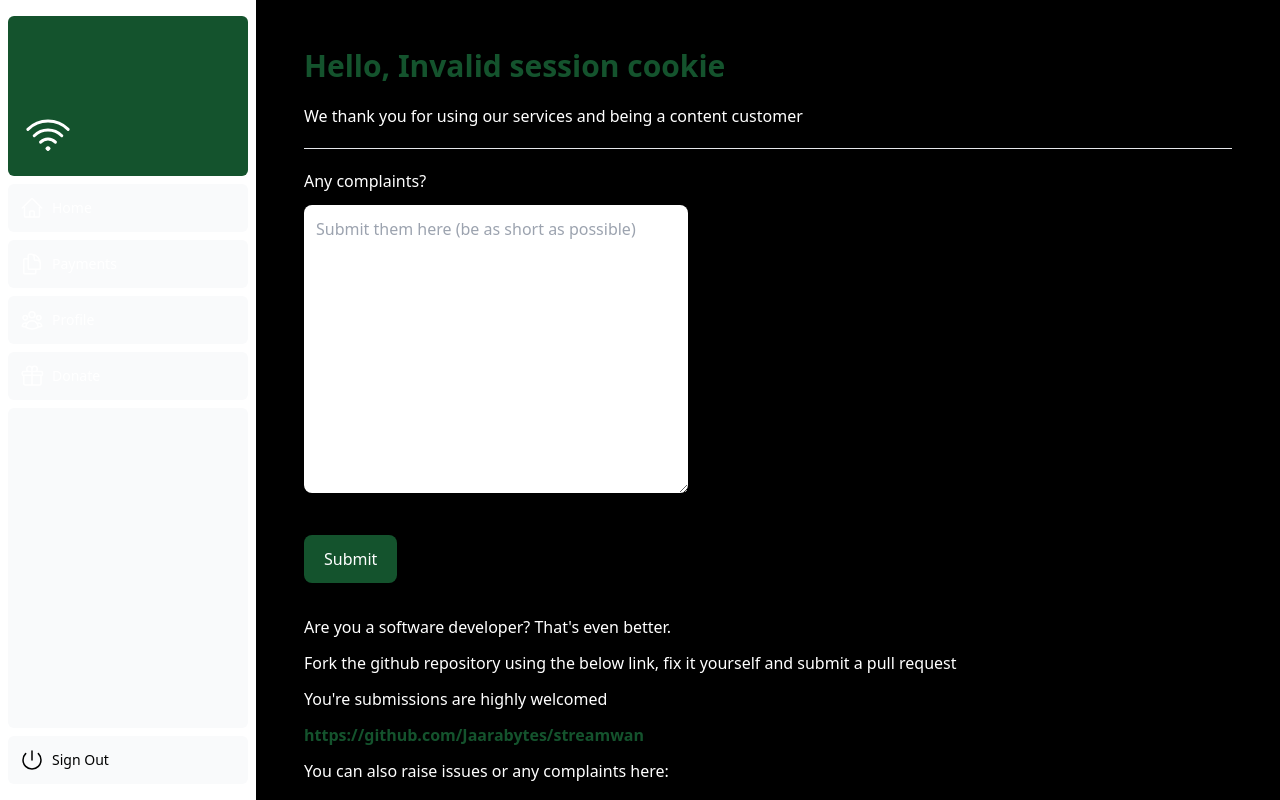
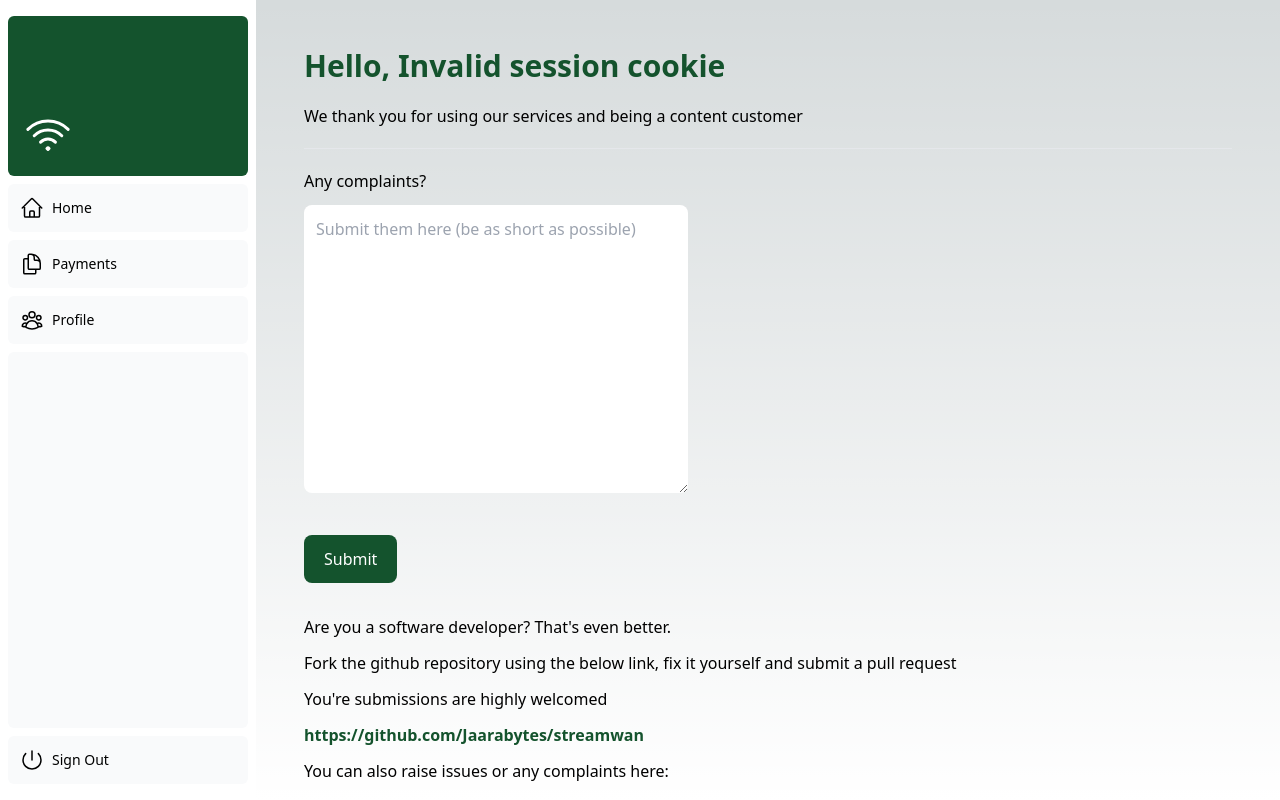
Before and after one commit to Jaarabytes/streamwan, a Next.js app: page /dashboard/profile in a window 1280 px wide. Built offline with nearby package versions, Linux system fonts and the light colour scheme; no server answers.

Commit message:
fix: cleared dark mode
Get rid of stupi dark mode

```diff
--- a/app/dashboard/payments/page.tsx
+++ b/app/dashboard/payments/page.tsx
@@ -11,7 +11,7 @@ export default async function PaymentsPage() {
 
   return (
     <div className="container mx-auto p-4">
-      <h2 className="text-2xl font-bold mb-4">Your Payment History</h2>
+      <h2 className="text-2xl text-black font-bold mb-4">Your Payment History</h2>
       { !payments || payments.length == 0 ? (
             <div className="divide-y divide-gray-200">
             <p className="text-red-600 text-lg font-extrabold">Sorry, it seems you have zero payments</p>
--- a/app/dashboard/profile/page.tsx
+++ b/app/dashboard/profile/page.tsx
@@ -6,21 +6,21 @@ export default async function ProfilePage () {
   return (
             <>
             <h1 className="text-green-900 font-bold text-3xl">Hello, <span>{userMail}</span></h1>
-            <p className="my-5">We thank you for using our services and being a content customer</p>
+            <p className="my-5 text-black">We thank you for using our services and being a content customer</p>
             <hr />
 
             <form className="my-5">
-                <p className="my-3 mb-3">Any complaints?</p>
+                <p className="my-3 mb-3 text-black">Any complaints?</p>
                 <textarea placeholder="Submit them here (be as short as possible)"
-                className="border-none h-48 w-72 sm:w-96 sm:h-72 p-3 rounded-lg"></textarea>
+                className="border-none h-48 w-72 text-black sm:w-96 sm:h-72 p-3 rounded-lg"></textarea>
             <br /><br />
             <button type='submit' className="bg-green-900 hover:bg-green-700 text-white my-3 px-5 rounded-lg p-3"><a href='mailto:xh3rking96@gmail.com'>Submit</a></button>
             </form>
-            <p className='my-3'>Are you a software developer? That&apos;s even better.</p>
-            <p className='my-3'>Fork the github repository using the below link, fix it yourself and submit a pull request</p>
-            <p className='my-3'>You&apos;re submissions are highly welcomed</p>
+            <p className='my-3 text-black'>Are you a software developer? That&apos;s even better.</p>
+            <p className='my-3 text-black'>Fork the github repository using the below link, fix it yourself and submit a pull request</p>
+            <p className='my-3 text-black'>You&apos;re submissions are highly welcomed</p>
             <a href='https://github.com/Jaarabytes/streamwan' className='text-green-900 font-bold' target='_blank'>https://github.com/Jaarabytes/streamwan</a>
-            <p className='my-3'>You can also raise issues or any complaints here: </p>
+            <p className='my-3 text-black'>You can also raise issues or any complaints here: </p>
             <a href='https://github.com/Jaarabytes/streamwan/issues' className='text-green-900 font-bold' target='_blank'>https://github.com/Jaarabytes/streamwan/issues</a>
             <hr />
         </>
--- a/app/globals.css
+++ b/app/globals.css
@@ -3,7 +3,7 @@
 @tailwind utilities;
 
 :root {
-  --foreground-rgb: 0, 0, 0;
+  --foreground-rgb: 255, 255, 255;
   --background-start-rgb: 214, 219, 220;
   --background-end-rgb: 255, 255, 255;
 }
@@ -11,8 +11,8 @@
 @media (prefers-color-scheme: light) {
   :root {
     --foreground-rgb: 255, 255, 255;
-    --background-start-rgb: 0, 0, 0;
-    --background-end-rgb: 0, 0, 0;
+    --background-start-rgb: 214, 219, 220;
+    --background-end-rgb: 255, 255, 255;
   }
 }
 
--- a/app/ui/dashboard/Packages.tsx
+++ b/app/ui/dashboard/Packages.tsx
@@ -64,12 +64,12 @@ export default function Packages() {
           <ul key={elem.name} className="h-80">
             {elem.qualities.map((element, index) => (
                 <>
-                <li key={index} className="p-3">{element}</li>
+                <li key={index} className="text-black p-3">{element}</li>
               </>
             ))}
           </ul>
           <hr />
-          <p className="my-5 px-3 text-lg"><b>{elem.price}</b> KES per month</p>
+          <p className="my-5 text-black px-3 text-lg"><b>{elem.price}</b> KES per month</p>
           <hr className="my-5" />
           <PaystackConsumer {...componentProps}>{({initializePayment}) =>
           <button onClick={() => initializePayment(onSuccess, onClose)}
--- a/app/ui/dashboard/Sidenav.tsx
+++ b/app/ui/dashboard/Sidenav.tsx
@@ -12,7 +12,6 @@ export default async function Sidenav () {
           icon: DocumentDuplicateIcon,
         },
         { name: 'Profile', href: '/dashboard/profile', icon: UserGroupIcon},
-        { name: "Donate", href: '/dashboard/donate', icon: GiftIcon }
       ];
     return (
         <>
@@ -29,8 +28,8 @@ export default async function Sidenav () {
                             href={link.href}
                             className="flex h-[48px] grow items-center justify-center gap-2 rounded-md bg-gray-50 p-3 text-sm font-medium hover:bg-green-900 hover:text-white md:flex-none md:justify-start md:p-2 md:px-3"
                         >
-                            <LinkIcon className='h-6 w-6 inline' />
-                            <p className="hidden md:block">{link.name}</p>
+                            <LinkIcon className='h-6 w-6 inline text-black' />
+                            <p className="hidden md:block text-black">{link.name}</p>
                         </Link>
                         );
                     })}
--- a/app/ui/home/LoginForm.tsx
+++ b/app/ui/home/LoginForm.tsx
@@ -10,7 +10,7 @@ export default async function LoginForm() {
     action={dispatch}
     className="space-y-3">
       <div className="flex-1 rounded-lg bg-gray-50 px-6 pb-4 pt-8">
-        <h1 className={`mb-3 text-2xl`}>
+        <h1 className="mb-3 text-2xl text-black">
           Please log in to continue.
         </h1>
         <div className="w-full">
@@ -23,7 +23,7 @@ export default async function LoginForm() {
             </label>
             <div className="relative">
               <input
-                className="peer block w-full rounded-md border border-gray-200 py-[9px] pl-10 text-sm outline-2 placeholder:text-gray-500"
+                className="peer block w-full rounded-md text-black border border-gray-200 py-[9px] pl-10 text-sm outline-2 placeholder:text-gray-500"
                 id="email"
                 type="email"
                 name="email"
@@ -42,7 +42,7 @@ export default async function LoginForm() {
             </label>
             <div className="relative">
               <input
-                className="peer block w-full rounded-md border border-gray-200 py-[9px] pl-10 text-sm outline-2 placeholder:text-gray-500"
+                className="peer block w-full rounded-md border text-black border-gray-200 py-[9px] pl-10 text-sm outline-2 placeholder:text-gray-500"
                 id="password"
                 type="password"
                 name="password"
--- a/app/ui/home/Navbar.tsx
+++ b/app/ui/home/Navbar.tsx
@@ -14,7 +14,7 @@ export default function Navbar(){
         <nav className={`p-4 flex justify-between items-center sticky top-0 shadow-lg z-50 bg-slate-200`}>
 
             <Link href={`/`}>
-              <button className="inline-flex items-center text-lg font-bold"
+              <button className="inline-flex items-center text-lg font-bold text-black"
               >Streamwan
               </button>
             </Link>
@@ -30,7 +30,7 @@ export default function Navbar(){
 
             <ul className={`list-none p-0 sm:flex hidden`}>
                 {navItems.map((elem, index) => (
-                    <button key={index} className="block rounded-full ml-4 p-3 hover:bg-slate-300 transition duration:500"><Link href={elem.link} className="text-lg">
+                    <button key={index} className="block rounded-full ml-4 p-3 text-black hover:bg-slate-300 transition duration:500"><Link href={elem.link} className="text-lg">
                     {elem.name}
                     </Link></button>
                 ))}
--- a/app/ui/home/Offers.tsx
+++ b/app/ui/home/Offers.tsx
@@ -58,12 +58,12 @@ export default function Offers() {
           <ul key={elem.name} className="h-80">
             {elem.qualities.map((element, index) => (
                 <>
-                <li key={index} className="p-3">{element}</li>
+                <li key={index} className="text-black p-3">{element}</li>
               </>
             ))}
           </ul>
           <hr />
-          <p className="my-5 px-3 text-lg"><b>{elem.price}</b> KES per month</p>
+          <p className="my-5 px-3 text-black text-lg"><b>{elem.price}</b> KES per month</p>
           <hr className="my-5" />
           <a href="/sign_up">
           <button
--- a/app/ui/home/SignUpForm.tsx
+++ b/app/ui/home/SignUpForm.tsx
@@ -13,7 +13,7 @@ export default function SignUpForm() {
     <form action={dispatch}
     className="space-y-3">
       <div className="flex-1 rounded-lg bg-gray-50 px-6 pb-4 pt-8">
-        <h1 className={`mb-3 text-2xl`}>
+        <h1 className="mb-3 text-2xl text-black">
           Sign up, fasterrr!.
         </h1>
         <div className="w-full">
@@ -26,7 +26,7 @@ export default function SignUpForm() {
             </label>
             <div className="relative">
               <input
-                className="peer block w-full rounded-md border border-gray-200 py-[9px] pl-10 text-sm outline-2 placeholder:text-gray-500"
+                className="peer text-black block w-full rounded-md border border-gray-200 py-[9px] pl-10 text-sm outline-2 placeholder:text-gray-500"
                 id="email"
                 type="email"
                 name="email"
@@ -45,7 +45,7 @@ export default function SignUpForm() {
             </label>
             <div className="relative">
               <input
-                className="peer block w-full rounded-md border border-gray-200 py-[9px] pl-10 text-sm outline-2 placeholder:text-gray-500"
+                className="peer block text-black w-full rounded-md border border-gray-200 py-[9px] pl-10 text-sm outline-2 placeholder:text-gray-500"
                 id="password"
                 type="password"
                 name="password"
```
